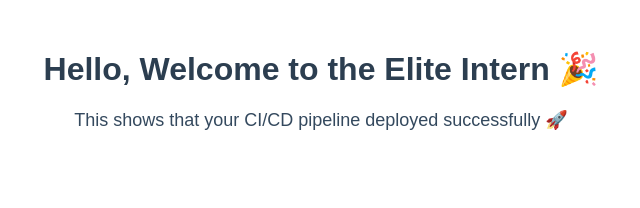
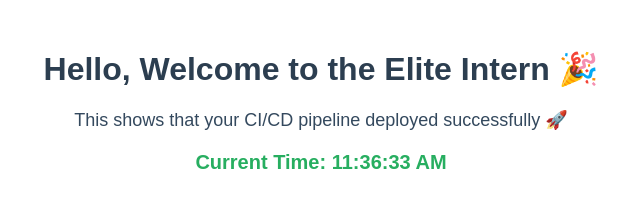
Before and after one commit to drxcy/Elite-Intern, a plain HTML site: page Task-02/app/index.html in a window 1280 px wide. Shown: the whole page, without its empty margins (319-959 px from the left). Drawn offline with Linux system fonts and the light colour scheme.

Commit message:
fix small bugs in deploy.yml

```diff
--- a/Task-02/app/index.html
+++ b/Task-02/app/index.html
@@ -30,9 +30,9 @@
   <p>This shows that your CI/CD pipeline deployed successfully 🚀</p>
 
   <!-- Dynamic section -->
-  <!-- <p id="time">Loading time...</p> -->
+  <p id="time">Loading time...</p>
 
-  <!-- <script>
+  <script>
     function updateTime() {
       const now = new Date();
       document.getElementById("time").textContent =
@@ -40,6 +40,6 @@
     }
     setInterval(updateTime, 1000);
     updateTime();
-  </script> -->
+  </script>
 </body>
 </html>
```
Also changed, not shown: Task-02/.github/workflows/deploy.yml.
